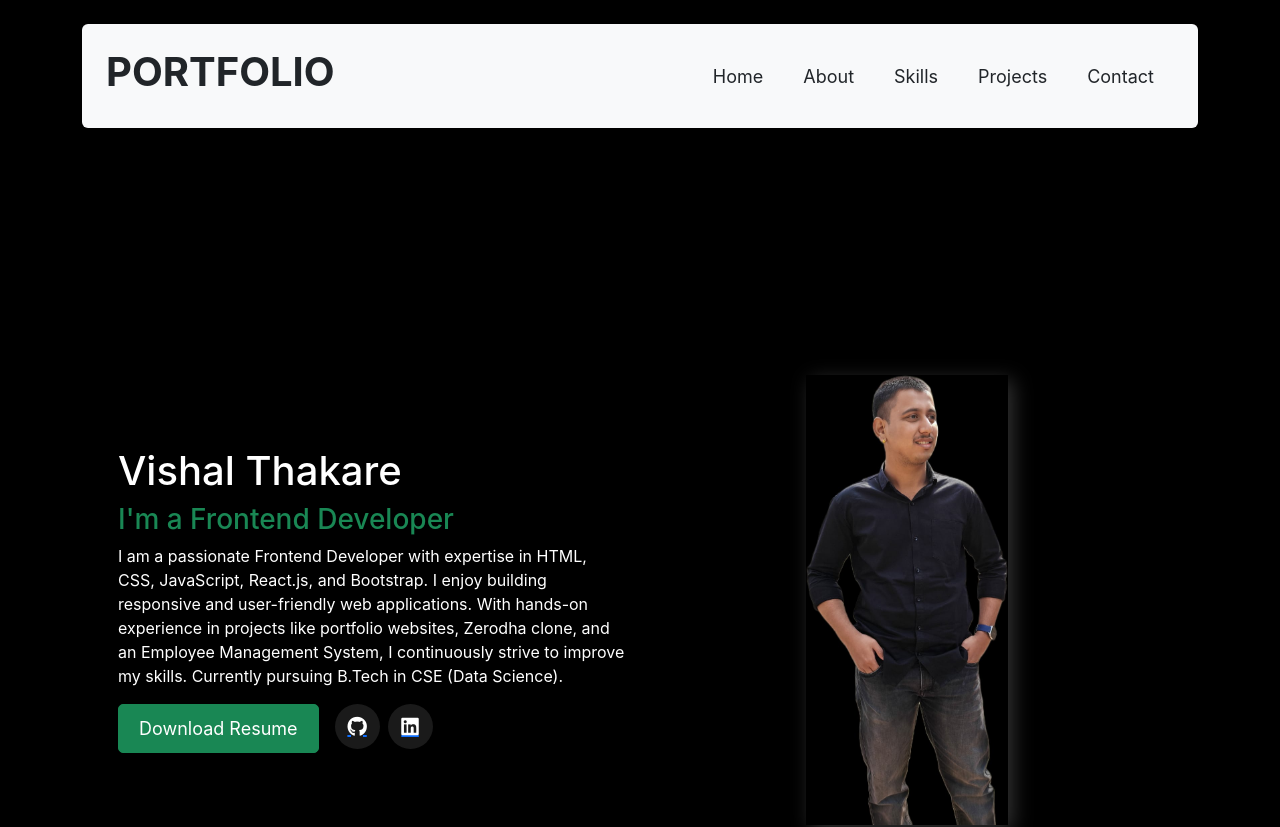
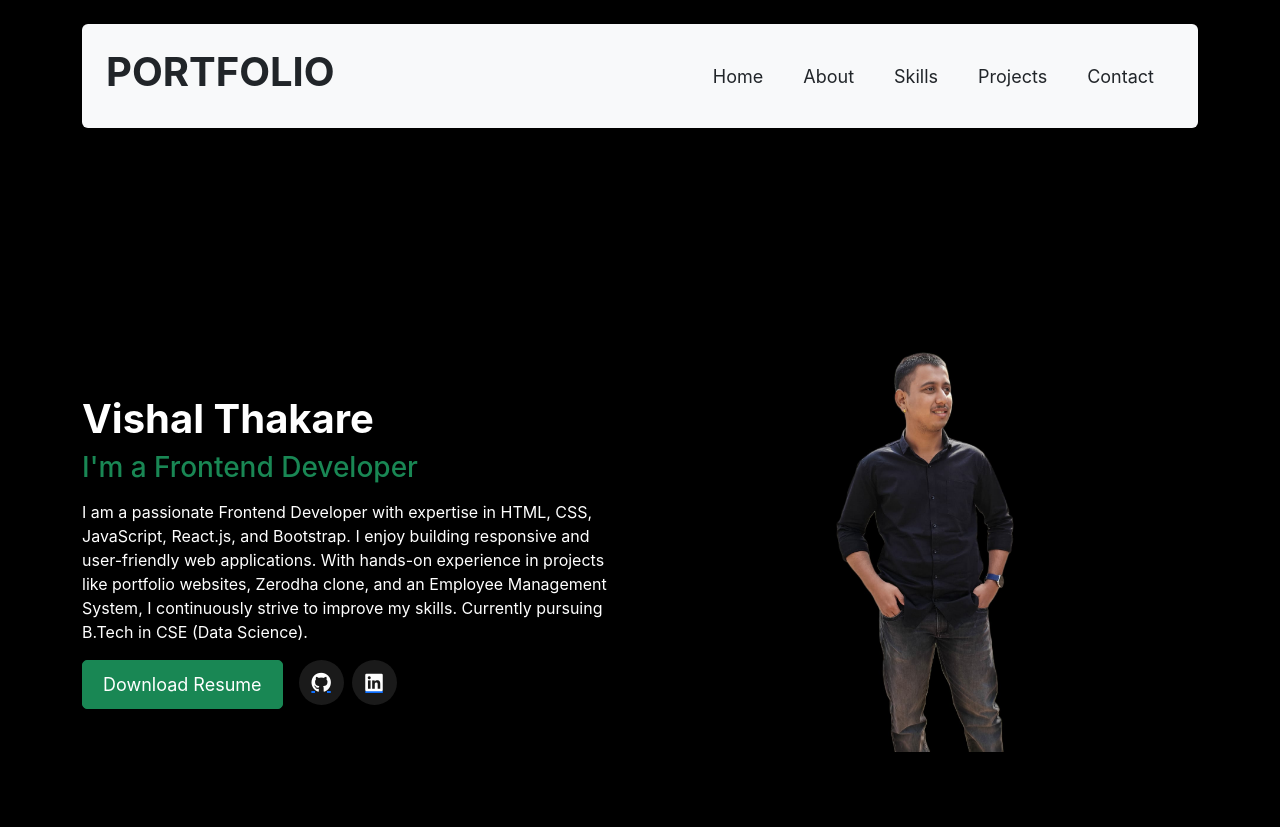
Before and after one commit to vishal1722/portfollio, a React (Create React App) app: page / in a window 1280 px wide. Shown: the top 827 px of the page. Built offline with nearby package versions, Linux system fonts and the light colour scheme.

Commit message:
Update About.js

```diff
--- a/src/components/About.js
+++ b/src/components/About.js
@@ -3,26 +3,29 @@ import Buttons from './Buttons';
 
 export default function About() {
   return (
-    <div className="container mt-5 p-5 about-section">
+    <div className="container py-5 about-section">
       <div className="row align-items-center">
-
-        <div className="col-md-6">
-          <h1>Vishal Thakare</h1>
+        {/* Text Section */}
+        <div className="col-12 col-md-6 mb-4 mb-md-0">
+          <h1 className="fw-bold">Vishal Thakare</h1>
           <h3 className="text-success">I'm a Frontend Developer</h3>
-          <p>
+          <p className="mt-3">
             I am a passionate Frontend Developer with expertise in HTML, CSS, JavaScript, React.js, and Bootstrap.
             I enjoy building responsive and user-friendly web applications. With hands-on experience in projects like
             portfolio websites, Zerodha clone, and an Employee Management System, I continuously strive to improve my skills.
             Currently pursuing B.Tech in CSE (Data Science).
           </p>
-
-
           <Buttons />
         </div>
 
 
-        <div className="col-md-6 text-center">
-          <img src="/resumeph.jpg" alt="Vishal Thakare" className="profile-img" />
+        <div className="col-12 col-md-6 text-center">
+          <img
+            src="/resumeph.jpg"
+            alt="Vishal Thakare"
+            className="img-fluid rounded shadow"
+            style={{ maxHeight: "400px", objectFit: "cover" }}
+          />
         </div>
       </div>
     </div>
```
